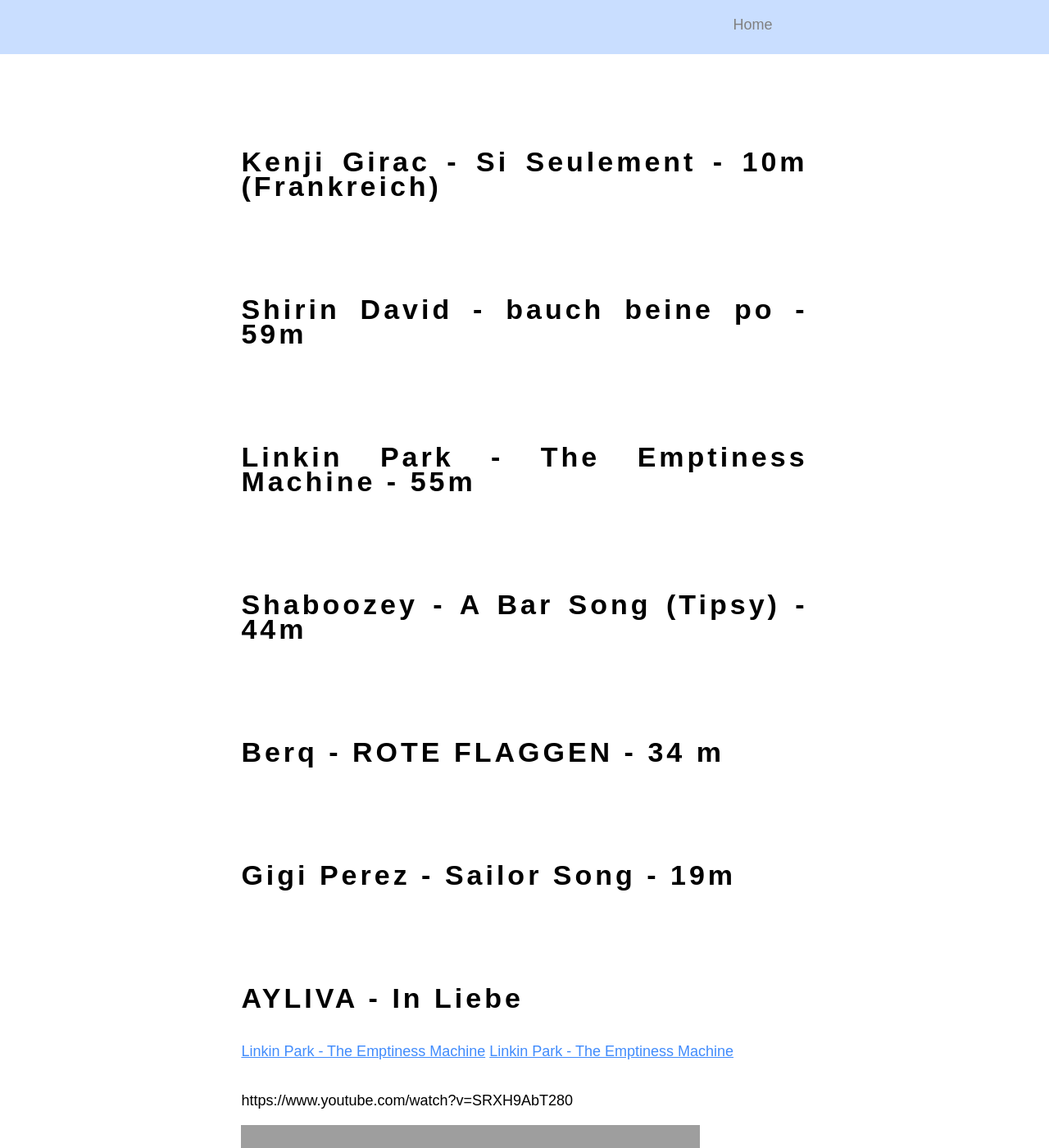
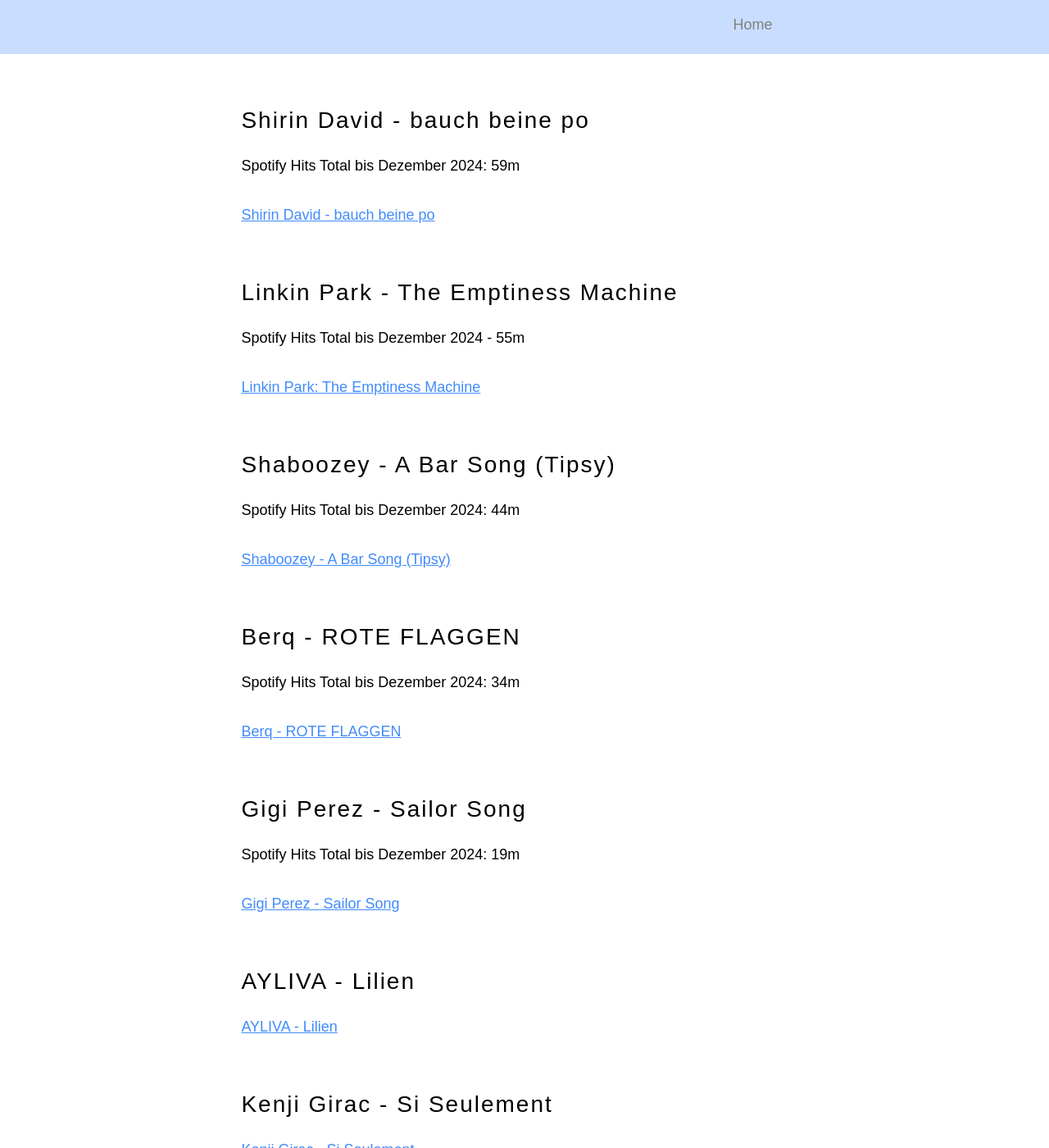
Before and after one commit to MaSe69/mase, a Jekyll site: the page built from md/300_Sing24/MyFavoriteSongs2024.md, in a window 1280 px wide and 1400 px high. Shown: the whole window at 82% size. Built offline with Jekyll 4.4.1, drawn with Linux system fonts in a browser that asks for light colours; some of the changed text lies outside the part shown; grey boxes are pictures that could not be loaded.

Commit message:
Links done

```diff
--- a/md/300_Sing24/MyFavoriteSongs2024.md
+++ b/md/300_Sing24/MyFavoriteSongs2024.md
@@ -5,29 +5,58 @@ permalink: /my_favorite_chart_songs_2024
 ---
 
 
+### Shirin David  - bauch beine po
 
-# Kenji Girac - Si Seulement - 10m (Frankreich)
-# Shirin David  - bauch beine po - 59m
-# Linkin Park - The Emptiness Machine - 55m
-# Shaboozey - A Bar Song (Tipsy) - 44m
-# Berq - ROTE FLAGGEN - 34 m
-# Gigi Perez - Sailor Song - 19m
-# AYLIVA - In Liebe
+Spotify Hits Total bis Dezember 2024: 59m
+
+<a href="https://music.youtube.com/watch?v=2kpgGbInVE4" target="_blank" rel="noopener noreferrer">
+  Shirin David  - bauch beine po
+</a>
+
+### Linkin Park - The Emptiness Machine
+
+Spotify Hits Total bis Dezember 2024 - 55m
+
+<a href="https://music.youtube.com/watch?v=KBV_zpMm_0Q" target="_blank" rel="noopener noreferrer">
+  Linkin Park: The Emptiness Machine
+</a>
+
+### Shaboozey - A Bar Song (Tipsy)
+
+Spotify Hits Total bis Dezember 2024: 44m
+
+<a href="https://music.youtube.com/watch?v=nZjTtuNR3Og" target="_blank" rel="noopener noreferrer">
+  Shaboozey - A Bar Song (Tipsy)
+</a>
+
+### Berq - ROTE FLAGGEN
+
+Spotify Hits Total bis Dezember 2024: 34m
+
+<a href="https://music.youtube.com/watch?v=EJJTNOVeGTM" target="_blank" rel="noopener noreferrer">
+  Berq - ROTE FLAGGEN
+</a>
+
+### Gigi Perez - Sailor Song
+
+Spotify Hits Total bis Dezember 2024: 19m
+
+<a href="https://music.youtube.com/watch?v=zDKG9LhxjFQ" target="_blank" rel="noopener noreferrer">
+  Gigi Perez - Sailor Song
+</a>
 
 
-[Linkin Park - The Emptiness Machine](https://music.youtube.com/watch?v=KBV_zpMm_0Q)
-[Linkin Park - The Emptiness Machine](https://www.youtube.com/watch?v=SRXH9AbT280)
+### AYLIVA - Lilien
 
-https://www.youtube.com/watch?v=SRXH9AbT280
+<a href="https://music.youtube.com/watch?v=K9eao46lzU4" target="_blank" rel="noopener noreferrer">
+   AYLIVA - Lilien
+</a>
 
 
+### Kenji Girac - Si Seulement
 
-<iframe
-  width="560"
-  height="315"
-  src="https://www.youtube.com/watch?v=SRXH9AbT280"
-  title="YouTube video player"
-  frameborder="0"
-  allow="accelerometer; autoplay; clipboard-write; encrypted-media; gyroscope; picture-in-picture"
-  allowfullscreen>
-</iframe>
+<a href="https://music.youtube.com/watch?v=2alV4TKkiAA" target="_blank" rel="noopener noreferrer">
+  Kenji Girac - Si Seulement
+</a>
+
+Spotify Hits Total bis Dezember 2024 in Frankreich: 10m
```
